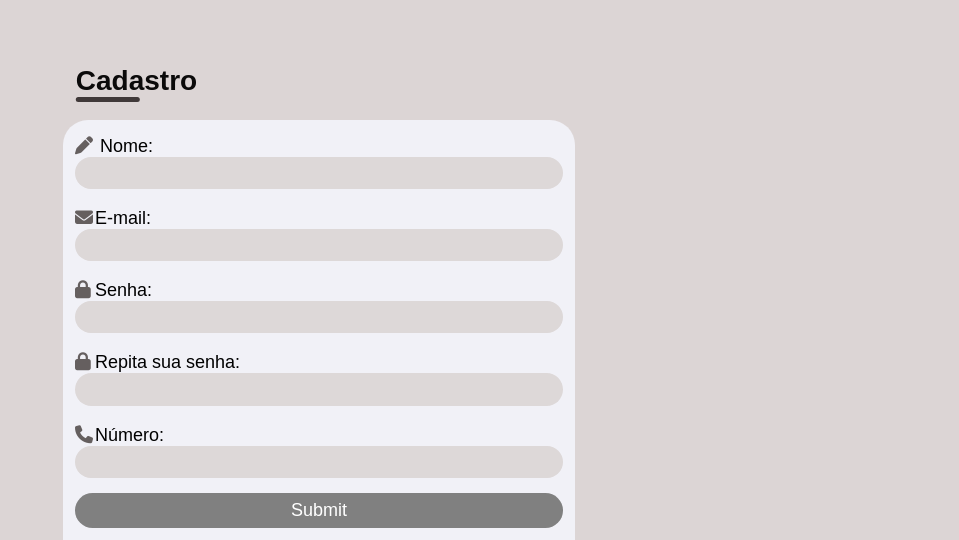
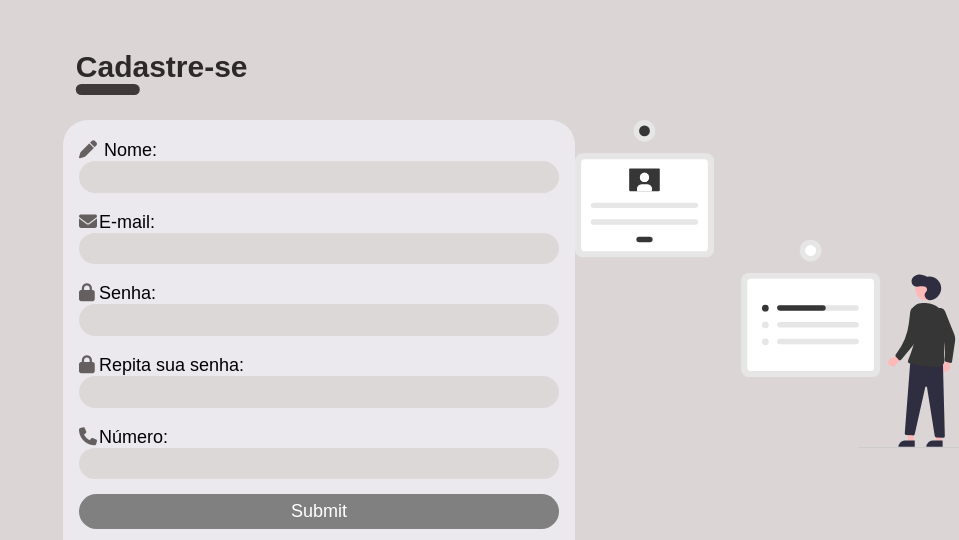
Before and after one commit to ibellmartins/formCadastro, a plain HTML site: page index.html in a window 1280 px wide. Shown: the top 540 px of the page, without its empty margins (321-1280 px from the left). Drawn offline with Linux system fonts and the light colour scheme.

Commit message:
cadastro

```diff
--- a/index.html
+++ b/index.html
@@ -10,7 +10,11 @@
 </head>
 
 <body>
-    <h3>Cadastro</h3>
+    <div class="container">
+        <h3>Cadastre-se</h3>
+        <div class="img-fundo">
+      <img src="img/undraw_forms_re_pkrt (1).svg" width= 400rem height="400rem">
+        </div>
     <form>
     <i class="fa-solid fa-pen"></i> Nome: <input type="text" required>
     <i class="fa-solid fa-envelope"></i>E-mail: <input type="email" required>
@@ -29,6 +33,7 @@
         <img src="img/twitter.png" width="45px" height="43px">
     </button>
     </div>
+</div>
 </form>
 </body>
 </html>
--- a/style.css
+++ b/style.css
@@ -13,9 +13,9 @@ body{
 form{
     height: 70%;
     width: 40%;
-    background-color: rgb(241, 241, 247);
+    background-color: rgba(241, 241, 247, 0.737);
     position: absolute;
-    padding: 12px;
+    padding: 1rem;
     margin-top: 0;
     left: 50%;
     top: 50%;
@@ -65,17 +65,18 @@ h3{
     text-align: left;
     margin-left: 50%;
     transform: translate(-38%);
-    margin-top: 65px;
     margin-bottom: 0;
-    font-size: 28px;
-    font-weight: bold;
-    color: rgb(11, 10, 10);
+    margin-top: 50px;
+    font-size: 30px;
+    font-weight: bolder;
+    color: rgb(45, 41, 41);
+    font-family: 'Almarai', sans-serif;
 }
 h3::after{    /*linha embaixo do texto*/
     content: '';
     display: block;
     width: 4rem;
-    height: 0.3rem;
+    height: 0.7rem;
     background-color: rgb(64, 57, 57);
     margin: 0 auto;
     position: absolute;
@@ -104,11 +105,15 @@ form i{
 form::after{
     content:'';
     display: block;
-    width: 35.6rem;
-    height: 0.5rem;
+    width: 20rem;
+    height: 0.9rem;
     background-color: rgb(64, 57, 57);
     margin: 0 auto;
     margin-top: 25px;
+    margin-left: 20%;
     position: absolute;
     border-radius: 10px;
 }
+.img-fundo{
+   margin-left: 70%;
+}
```
Also changed, not shown: img/undraw_forms_re_pkrt (1).svg (added).
